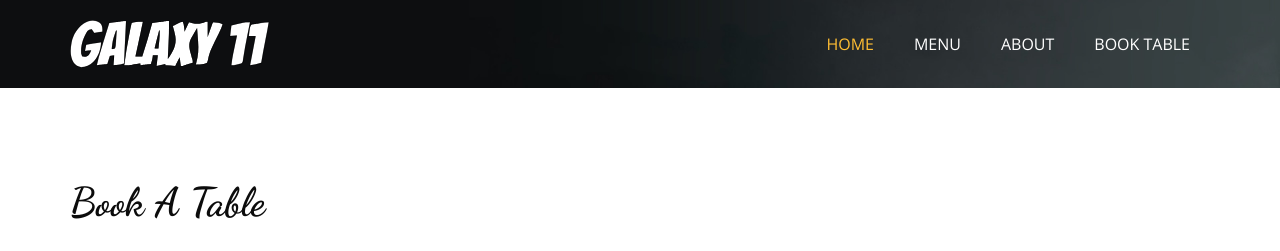
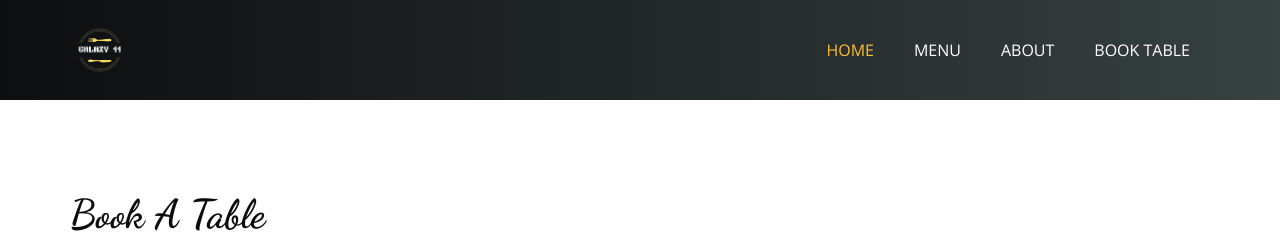
Before and after one commit to AnshuSarkarANX/Galaxy-11-webaxd, a web app: file book.html in a window 1280 px wide. Shown: the top 251 px of the page. Run offline with its HTML, style and script files only (its server is not run), Linux system fonts and the light colour scheme; some libraries are stand-ins or nearby versions.

Commit message:
nav & banner updated

```diff
--- a/book.html
+++ b/book.html
@@ -35,15 +35,15 @@
 <body class="sub_page">
 
   <div class="hero_area">
-    <div class="bg-box">
+    <!-- <div class="bg-box">
       <img src="images/hero-bg.jpg" alt="">
-    </div>
+    </div> -->
     <!-- header section strats -->
-    <header class="header_section">
+    <header class="header_section" style="background: linear-gradient(to right, rgb(13,14,16), rgb(55,65,65));">
       <div class="container">
         <nav class="navbar navbar-expand-lg custom_nav-container ">
           <a class="navbar-brand" href="index.html">
-            <img class="logoImage" src="./images/Galaxy-11.svg" />
+            <img class="logoImage" src="./images/logo-removebg-preview.png" style="height: 60px; width: auto;" />
           </a>
 
           <button class="navbar-toggler" type="button" data-toggle="collapse" data-target="#navbarSupportedContent"
--- a/css/style.css
+++ b/css/style.css
@@ -363,7 +363,7 @@ a:focus {
   -ms-flex-align: center;
   align-items: center;
   position: relative;
-  padding: 45px 0 0 0;
+  /* padding: 45px 0 0 0; */
 }
 
 .slider_section .row {
```
Also changed, not shown: about.html (+5 -5 lines), index.html (+4 -5 lines), menu.html (+5 -5 lines).
